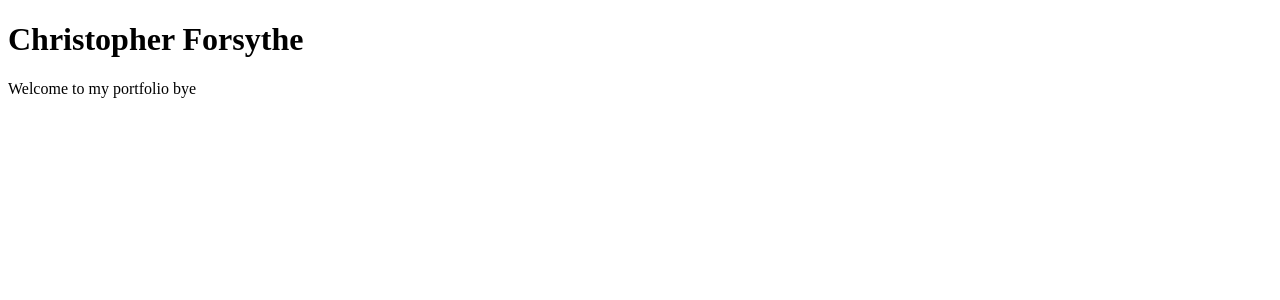
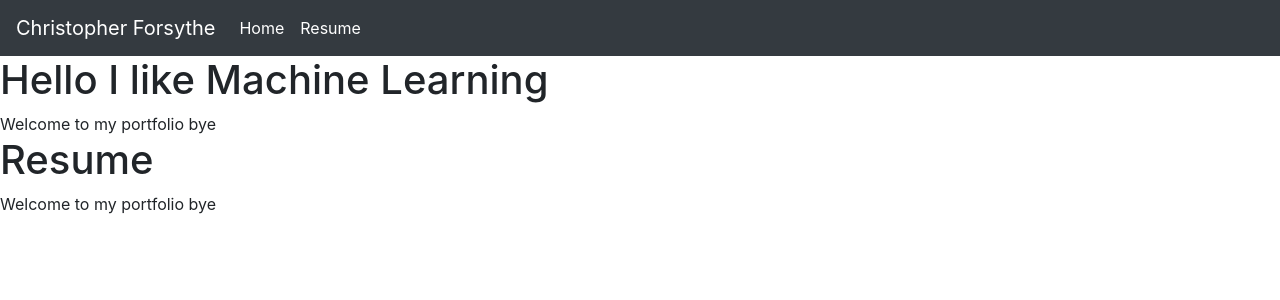
Before and after one commit to cforsythe/cforsythe-portfolio, an Angular app: page / in a window 1280 px wide. Shown: the top 300 px of the page. Built offline with nearby package versions, Linux system fonts and the light colour scheme.

Commit message:
added navbar and figured out page anchors

```diff
--- a/angular.json
+++ b/angular.json
@@ -27,7 +27,8 @@
               "src/assets"
             ],
             "styles": [
-              "src/styles.scss"
+              "src/styles.scss",
+              "node_modules/bootstrap/dist/css/bootstrap.min.css"
             ],
             "scripts": [],
             "es5BrowserSupport": true
--- a/package.json
+++ b/package.json
@@ -20,7 +20,10 @@
     "@angular/platform-browser-dynamic": "~7.2.0",
     "@angular/router": "~7.2.0",
     "@ngtools/webpack": "^1.2.4",
+    "bootstrap": "^4.3.1",
     "core-js": "^2.5.4",
+    "jquery": "^3.3.1",
+    "popper.js": "^1.14.7",
     "rxjs": "~6.3.3",
     "tslib": "^1.9.0",
     "zone.js": "~0.8.26"
@@ -30,9 +33,9 @@
     "@angular/cli": "~7.3.5",
     "@angular/compiler-cli": "~7.2.0",
     "@angular/language-service": "~7.2.0",
-    "@types/node": "~8.9.4",
     "@types/jasmine": "~2.8.8",
     "@types/jasminewd2": "~2.0.3",
+    "@types/node": "~8.9.4",
     "codelyzer": "~4.5.0",
     "jasmine-core": "~2.99.1",
     "jasmine-spec-reporter": "~4.2.1",
--- a/src/app/app-routing.module.ts
+++ b/src/app/app-routing.module.ts
@@ -1,7 +1,10 @@
 import { NgModule } from '@angular/core';
 import { Routes, RouterModule } from '@angular/router';
+import { NavbarComponent } from './navbar/navbar.component';
 
-const routes: Routes = [];
+const routes: Routes = [
+    {path: 'home', component: NavbarComponent}
+];
 
 @NgModule({
   imports: [RouterModule.forRoot(routes)],
--- a/src/app/app.component.html
+++ b/src/app/app.component.html
@@ -1,4 +1,10 @@
-<div>
-  <h1>Christopher Forsythe</h1>
+<app-navbar></app-navbar>
+<div id="home" class='home'>
+  <h1>Hello I like Machine Learning</h1>
   <span>Welcome to my portfolio bye</span>
 </div>
+<div id='resume'>
+  <h1>Resume</h1>
+  <p>Welcome to my portfolio bye</p>
+</div>
+<router-outlet></router-outlet>
--- a/src/app/app.component.scss
+++ b/src/app/app.component.scss
@@ -0,0 +1,3 @@
+.home{
+    background-image: 'assets/img/home.jpg';
+}
--- a/src/app/app.module.ts
+++ b/src/app/app.module.ts
@@ -3,16 +3,20 @@ import { NgModule } from '@angular/core';
 
 import { AppRoutingModule } from './app-routing.module';
 import { AppComponent } from './app.component';
+import { NavbarComponent } from './navbar/navbar.component';
+import { LocationStrategy, PathLocationStrategy } from '@angular/common';
 
 @NgModule({
   declarations: [
-    AppComponent
+    AppComponent,
+    NavbarComponent,
   ],
   imports: [
     BrowserModule,
     AppRoutingModule
   ],
   providers: [
+    {provide: LocationStrategy, useClass: PathLocationStrategy},
     Title
   ],
   bootstrap: [AppComponent]
--- /dev/null
+++ b/src/app/navbar/navbar.component.html
@@ -0,0 +1,15 @@
+<nav class="navbar navbar-expand-lg navbar-dark bg-dark">
+  <a class="navbar-brand" routerLink="#">Christopher Forsythe</a>
+  <button class="navbar-toggler" type="button" data-toggle="collapse" data-target="#navbarNavAltMarkup" aria-controls="navbarNavAltMarkup" aria-expanded="false" aria-label="Toggle navigation">
+    <span class="navbar-toggler-icon"></span>
+  </button>
+  <div class="collapse navbar-collapse" id="navbarNavAltMarkup">
+    <div class="navbar-nav">
+      <a class="nav-item nav-link active" (click)='goToAnchor("home")'>Home<span class="sr-only">(current)</span></a>
+    </div>
+    <div class="navbar-nav">
+      <a class="nav-item nav-link active" (click)='goToAnchor("resume")'>Resume<span class="sr-only">(current)</span></a>
+    </div>
+
+  </div>
+</nav>
--- /dev/null
+++ b/src/app/navbar/navbar.component.ts
@@ -0,0 +1,21 @@
+import { Component, OnInit } from '@angular/core';
+import { ViewportScroller } from '@angular/common';
+
+
+@Component({
+  selector: 'app-navbar',
+  templateUrl: './navbar.component.html',
+  styleUrls: ['./navbar.component.scss']
+})
+export class NavbarComponent implements OnInit {
+
+  constructor(private viewportScroller: ViewportScroller) { }
+
+  ngOnInit() {
+  }
+
+  goToAnchor(anchor: string){
+    console.log(anchor)
+    this.viewportScroller.scrollToAnchor(anchor);
+  }
+}
```
Also changed, not shown: src/app/navbar/navbar.component.scss (added), 2 other files (tests, documents, lock files or other folders).
